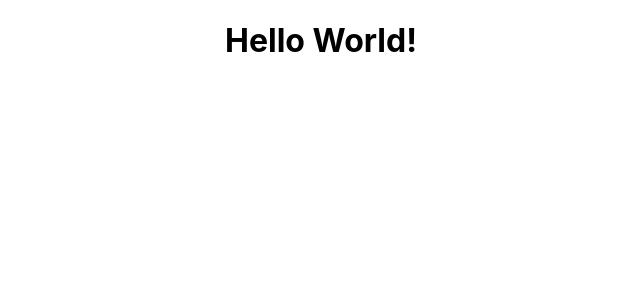
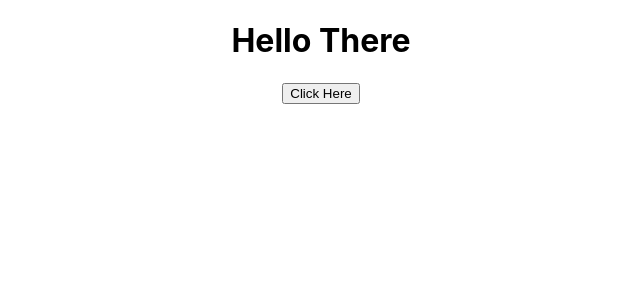
Before and after one commit to RishiGupta13/react-basics, a React (Create React App) app: page / in a window 1280 px wide. Shown: the top 300 px of the page, without its empty margins (319-959 px from the left). Built offline with nearby package versions, Linux system fonts and the light colour scheme.

Commit message:
Added State

```diff
--- a/src/App.js
+++ b/src/App.js
@@ -1,9 +1,17 @@
 import './App.css';
-import {Greet} from './components/Greet'
+// import {Greet} from './components/Greet'
+import {Message} from './components/Message'
+
 function App() {
   return (
     <div className="App">
-      <Greet/>
+      {/* <Greet name='Bruce Wayne'/>
+      <Greet name='Emilia Clark'/>
+      <Greet name='Dwayne Johnson'>
+        <p>I beat John Cena</p>
+      </Greet> */}
+
+      <Message/>
     </div>
   );
 }
--- a/src/components/Greet.js
+++ b/src/components/Greet.js
@@ -1,3 +1,8 @@
-export const Greet=()=>{
-    return <h1>Hello World!</h1>;
+export const Greet=(props)=>{
+    return (
+    <div>
+        <h1>Hello! Nice to see you {props.name} {props.children}</h1>
+    </div>
+
+    )
 }
--- /dev/null
+++ b/src/components/Message.js
@@ -0,0 +1,19 @@
+import {useState} from 'react'
+
+export const Message=()=>{
+    const [message, setMessage]=useState('Hello There');
+
+    const changeState=()=>{
+        setMessage("Thanks for clicking bunty");
+    }
+
+    return (
+    <div>
+        <h1>{message}</h1>
+        <button onClick={changeState}>
+            Click Here
+            </button>
+    </div>
+
+    )
+}
```
